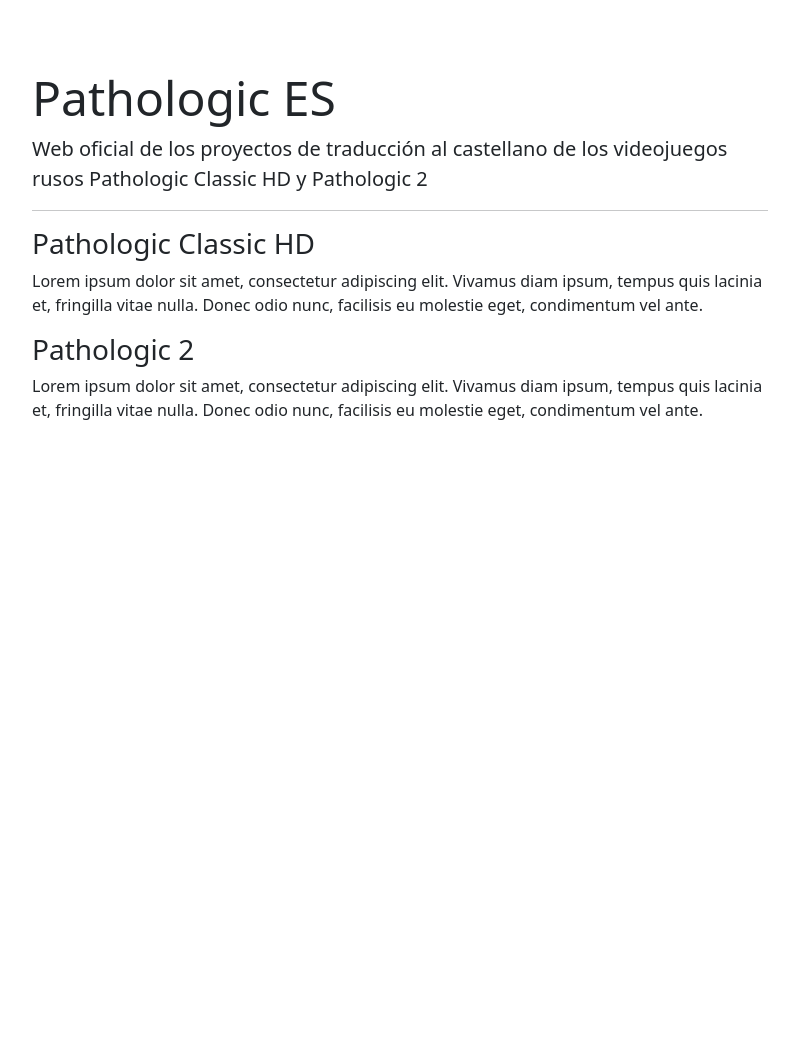
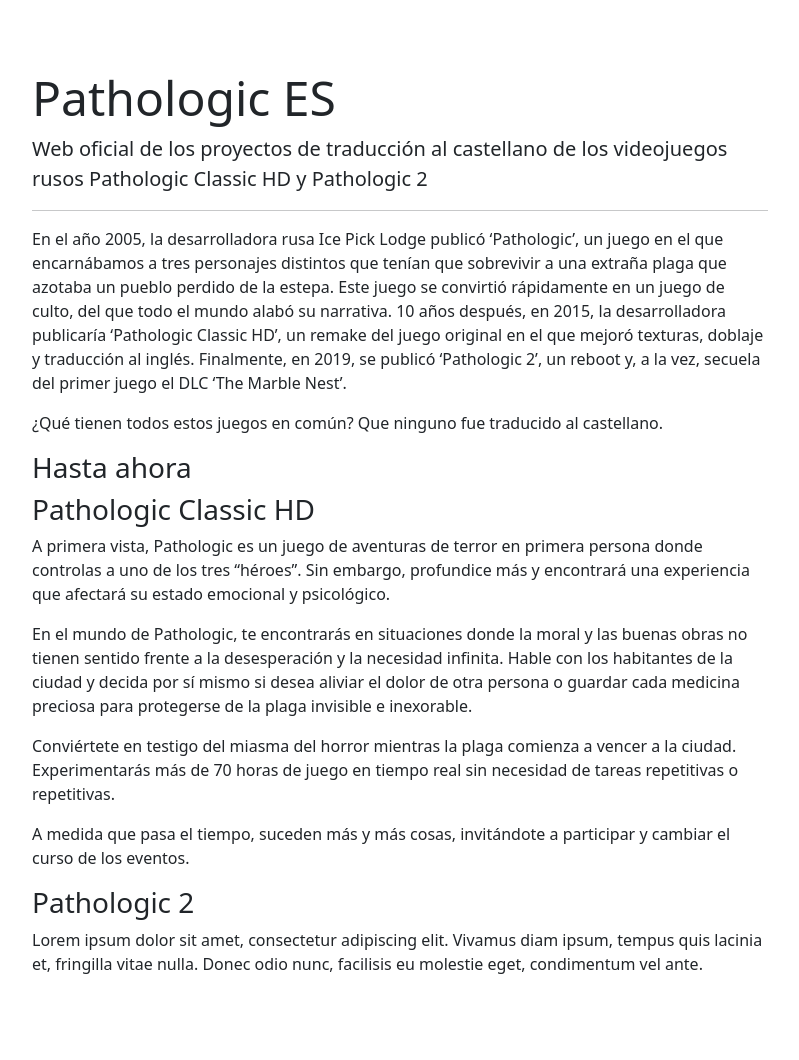
Before and after one commit to pathologic-es/pathologic-es.github.io, a Jekyll site: the page built from index.md, in a window 1280 px wide. Shown: the whole page, without its empty margins (240-1039 px from the left). Built offline with Jekyll 4.4.1, drawn with Linux system fonts in a browser that asks for light colours; before the commit the page ends 900 px from its top, so only the background shows below that.

Commit message:
Update index.md

```diff
--- a/index.md
+++ b/index.md
@@ -4,8 +4,20 @@
 
 {{ content }}
 
+En el año 2005, la desarrolladora rusa Ice Pick Lodge publicó 'Pathologic', un juego en el que encarnábamos a tres personajes distintos que tenían que sobrevivir a una extraña plaga que azotaba un pueblo perdido de la estepa. Este juego se convirtió rápidamente en un juego de culto, del que todo el mundo alabó su narrativa. 10 años después, en 2015, la desarrolladora publicaría 'Pathologic Classic HD', un remake del juego original en el que mejoró texturas, doblaje y traducción al inglés. Finalmente, en 2019, se publicó 'Pathologic 2', un reboot y, a la vez, secuela del primer juego el DLC 'The Marble Nest'.
+
+¿Qué tienen todos estos juegos en común? Que ninguno fue traducido al castellano.
+
+### Hasta ahora
+
 ### Pathologic Classic HD
-Lorem ipsum dolor sit amet, consectetur adipiscing elit. Vivamus diam ipsum, tempus quis lacinia et, fringilla vitae nulla. Donec odio nunc, facilisis eu molestie eget, condimentum vel ante.
+A primera vista, Pathologic es un juego de aventuras de terror en primera persona donde controlas a uno de los tres "héroes". Sin embargo, profundice más y encontrará una experiencia que afectará su estado emocional y psicológico.
+
+En el mundo de Pathologic, te encontrarás en situaciones donde la moral y las buenas obras no tienen sentido frente a la desesperación y la necesidad infinita. Hable con los habitantes de la ciudad y decida por sí mismo si desea aliviar el dolor de otra persona o guardar cada medicina preciosa para protegerse de la plaga invisible e inexorable.
+
+Conviértete en testigo del miasma del horror mientras la plaga comienza a vencer a la ciudad. Experimentarás más de 70 horas de juego en tiempo real sin necesidad de tareas repetitivas o repetitivas.
+
+A medida que pasa el tiempo, suceden más y más cosas, invitándote a participar y cambiar el curso de los eventos.
 
 ### Pathologic 2
 Lorem ipsum dolor sit amet, consectetur adipiscing elit. Vivamus diam ipsum, tempus quis lacinia et, fringilla vitae nulla. Donec odio nunc, facilisis eu molestie eget, condimentum vel ante.
```
